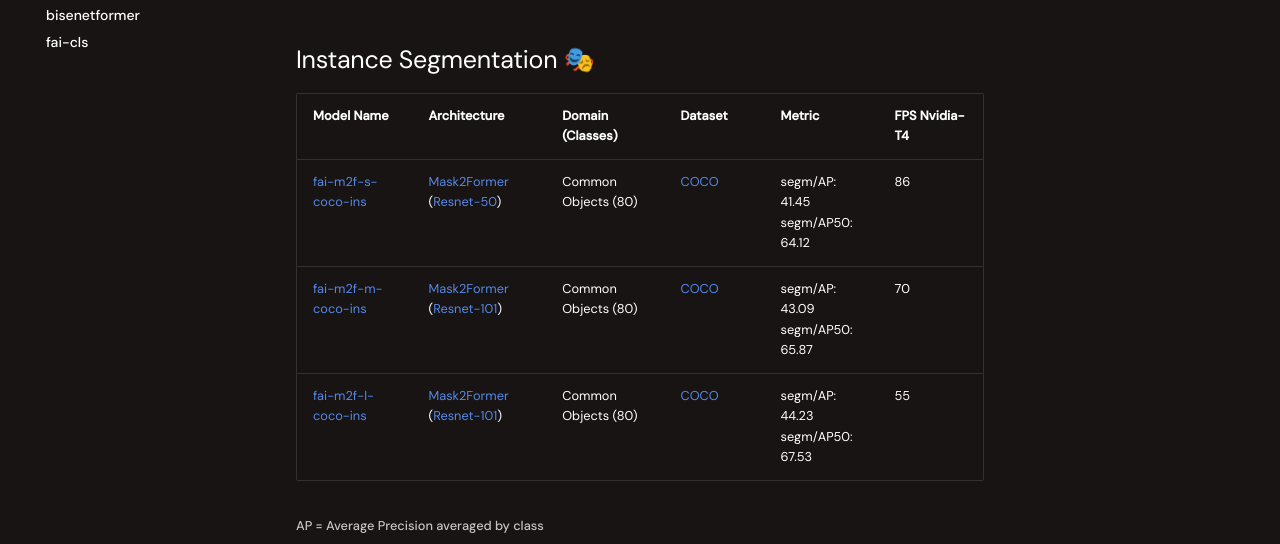
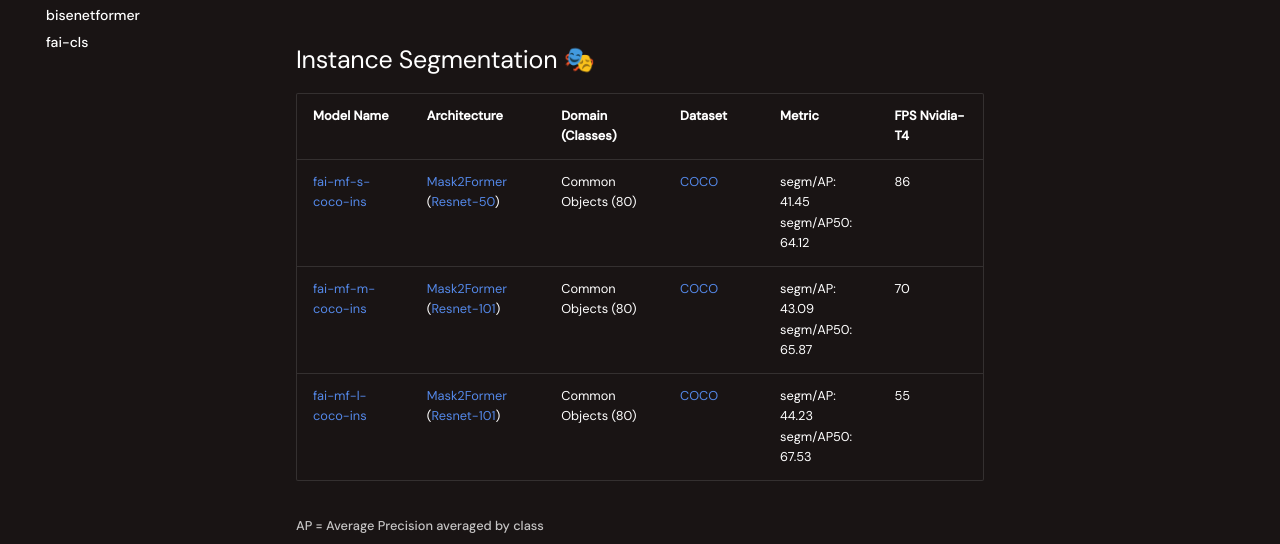
Before and after one commit to FocoosAI/focoos, an MkDocs documentation site: the page built from docs/models/models.md, in a window 1280 px wide and 900 px high, scrolled down 1448 px. Shown: the part 222-766 px from the top of the window. Built offline with MkDocs 1.6.1 and Material for MkDocs 9.7.7, drawn with Linux system fonts in a browser that asks for light colours; comment, search, counter and statistics services are not loaded; the version menu is left out.

Commit message:
Update README and model documentation to reflect the renaming of the Focoos Python SDK to Focoos library, ensuring consistency across all references. Adjusted model names in documentation for clarity and accuracy.

```diff
--- a/docs/models/models.md
+++ b/docs/models/models.md
@@ -35,9 +35,9 @@
 
 | Model Name | Architecture | Domain (Classes) | Dataset | Metric | FPS Nvidia-T4 |
 |------------|--------------|------------------|----------|---------|--------------|
-| [fai-m2f-s-coco-ins](fai_mf.md) | [Mask2Former](https://github.com/facebookresearch/Mask2Former) ([Resnet-50](https://github.com/pytorch/vision/blob/main/torchvision/models/resnet.py)) | Common Objects (80) | [COCO](https://cocodataset.org/#home) | segm/AP: 41.45<br>segm/AP50: 64.12 | 86 |
-| [fai-m2f-m-coco-ins](fai_mf.md) | [Mask2Former](https://github.com/facebookresearch/Mask2Former) ([Resnet-101](https://github.com/pytorch/vision/blob/main/torchvision/models/resnet.py)) | Common Objects (80) | [COCO](https://cocodataset.org/#home) | segm/AP: 43.09<br>segm/AP50: 65.87 | 70 |
-| [fai-m2f-l-coco-ins](fai_mf.md) | [Mask2Former](https://github.com/facebookresearch/Mask2Former) ([Resnet-101](https://github.com/pytorch/vision/blob/main/torchvision/models/resnet.py)) | Common Objects (80) | [COCO](https://cocodataset.org/#home) | segm/AP: 44.23<br>segm/AP50: 67.53 | 55 |
+| [fai-mf-s-coco-ins](fai_mf.md) | [Mask2Former](https://github.com/facebookresearch/Mask2Former) ([Resnet-50](https://github.com/pytorch/vision/blob/main/torchvision/models/resnet.py)) | Common Objects (80) | [COCO](https://cocodataset.org/#home) | segm/AP: 41.45<br>segm/AP50: 64.12 | 86 |
+| [fai-mf-m-coco-ins](fai_mf.md) | [Mask2Former](https://github.com/facebookresearch/Mask2Former) ([Resnet-101](https://github.com/pytorch/vision/blob/main/torchvision/models/resnet.py)) | Common Objects (80) | [COCO](https://cocodataset.org/#home) | segm/AP: 43.09<br>segm/AP50: 65.87 | 70 |
+| [fai-mf-l-coco-ins](fai_mf.md) | [Mask2Former](https://github.com/facebookresearch/Mask2Former) ([Resnet-101](https://github.com/pytorch/vision/blob/main/torchvision/models/resnet.py)) | Common Objects (80) | [COCO](https://cocodataset.org/#home) | segm/AP: 44.23<br>segm/AP50: 67.53 | 55 |
 
 <small> AP = Average Precision averaged by class </small> <br>
 <small> AP50 = Average Precision at IoU threshold 0.50 averaged by class </small> <br>
```
Also changed, not shown: README.md (+4 -4 lines), docs/models/fai_mf.md (+3 -3 lines).
